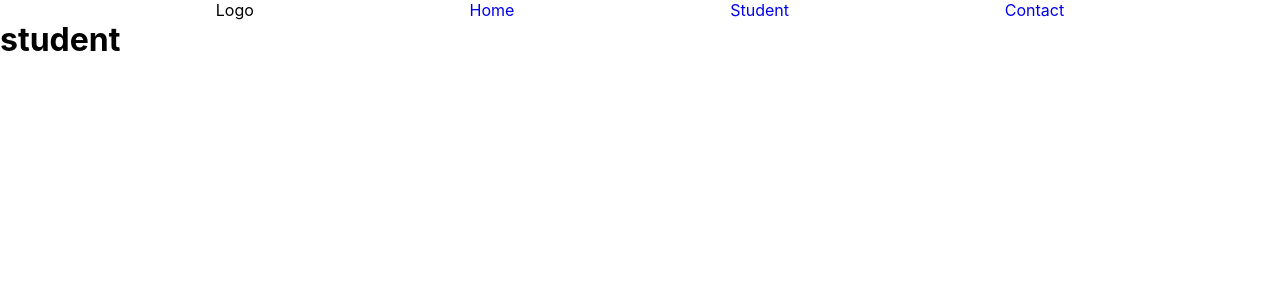
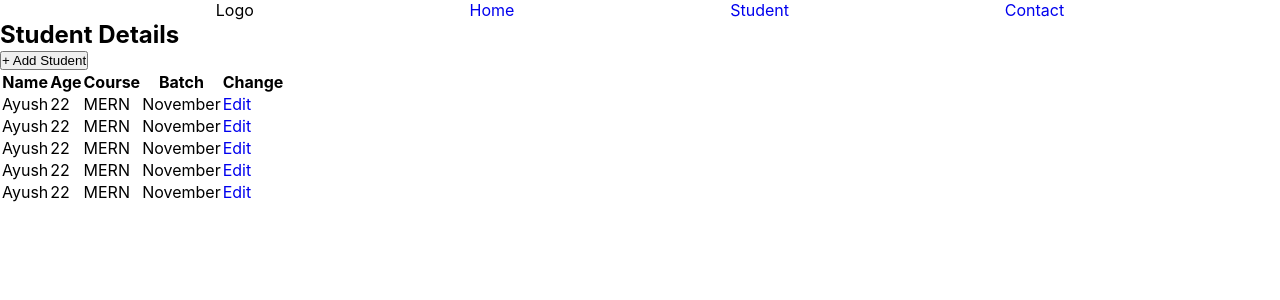
Before and after one commit to Ayush-Manware/REACTSHANDSONsix, a React (Create React App) app: page /student in a window 1280 px wide. Shown: the top 300 px of the page. Built offline with nearby package versions, Linux system fonts and the light colour scheme.

Commit message:
Add Student

```diff
--- a/src/Routering/Routing.jsx
+++ b/src/Routering/Routing.jsx
@@ -5,6 +5,7 @@ import Student from "../nabar/Student";
 import Contact from "../nabar/Contact";
 import Navbar from "../nabar/Navbar";
 import Store from "../store/Store";
+import EditStudent from "../editStudent/EditStudent";
 
 const Routing = () => {
   const [data, setData] = useState([
@@ -19,11 +20,12 @@ const Routing = () => {
     <>
       <BrowserRouter>
         <Navbar />
-        <Store.Provider value={{value:data , function: setData}}>
+        <Store.Provider value={{ value: data, function: setData }}>
           <Routes>
             <Route path={"/"} element={<Home />} />
             <Route path={"/student"} element={<Student />} />
             <Route path={"/contact"} element={<Contact />} />
+            <Route path={'/editStudent/:id'} element={<EditStudent />} />
           </Routes>
         </Store.Provider>
       </BrowserRouter>
--- a/src/editStudent/EditStudent.jsx
+++ b/src/editStudent/EditStudent.jsx
@@ -1,13 +1,28 @@
-import React from 'react'
-import { useParams } from 'react-router-dom'
+import React, { useContext } from 'react'
+import { useNavigate, useParams } from 'react-router-dom'
 import Store from '../store/Store';
 
 const EditStudent = () => {
-    const contextData = useCOntext(Store)
+    const contextData = useContext(Store)
     const param = useParams().id;
-    console.log(contextData)
-    console.log(param)
-    console.log(contextData.data[param]);
+    const navigate = useNavigate();
+
+    const updateObject ={
+      name: contextData.value[param].name,
+      age: contextData.value[param].age,
+      course: contextData.value[param].course,
+      batch: contextData.value[param].batch
+    }
+
+    const handleChange = (e)=>{
+      updateObject[e.target.name] = e.target.value;
+    }
+
+    const handleSubmit = ()=>{
+      contextData.value[param] = updateObject;
+      navigate('/student')
+    }
+
   return (
     <>
      <h1>Edit Component</h1>
@@ -22,8 +37,8 @@ const EditStudent = () => {
 
      <br />
 
-    <button>Update</button>
-    <button>Back</button>
+    <button onClick={handleSubmit} >Update</button>
+    <button onClick={()=> navigate('/student')} >Back</button>
 
     </>
 
--- a/src/nabar/Student.jsx
+++ b/src/nabar/Student.jsx
@@ -1,19 +1,44 @@
 import React, { useContext } from "react";
 import Store from "../store/Store";
+import { Link } from "react-router-dom";
 
 const Student = () => {
-  const DATA = useContext(Store);
-  console.log(DATA);
+  const contextData = useContext(Store);
+  console.log(contextData);
   return (
     <>
-      <h1>student</h1>
-      <p>{DATA.value.map((item,index)=>{
-        return(
-          <>
-
-          </>
-        )
-      })}</p>
+      <div className="flexOne">
+        <h2 className="studentDetails">Student Details</h2>
+        <button className="addStudent">+ Add Student</button>
+      </div>
+      <table className="table">
+        <thead>
+          <tr>
+            <th>Name</th>
+            <th>Age</th>
+            <th>Course</th>
+            <th>Batch</th>
+            <th>Change</th>
+          </tr>
+        </thead>
+        <tbody>
+          {contextData.value.map((item, index) => {
+            return (
+              <>
+                <tr>
+                  <td>{item.name}</td>
+                  <td>{item.age}</td>
+                  <td>{item.course}</td>
+                  <td>{item.batch}</td>
+                  <td>
+                    <Link to={`/editStudent/${index}`}>Edit</Link>
+                  </td>
+                </tr>
+              </>
+            );
+          })}
+        </tbody>
+      </table>
     </>
   );
 };
```
Also changed, not shown: src/addStudent/AddStudent.jsx (added).
